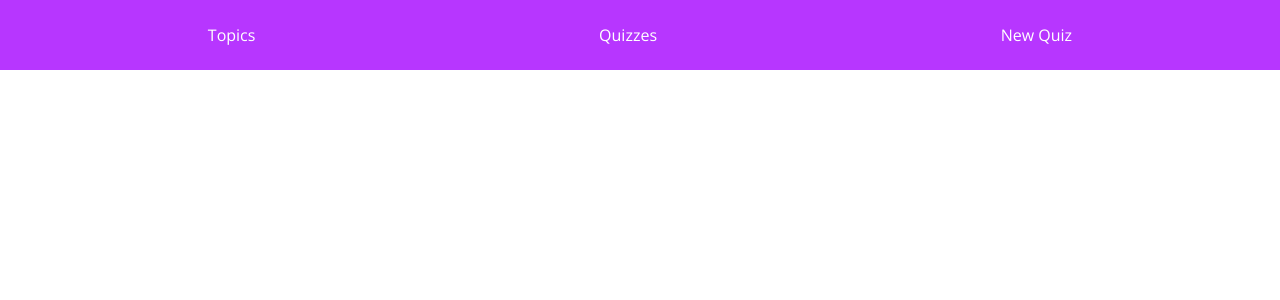
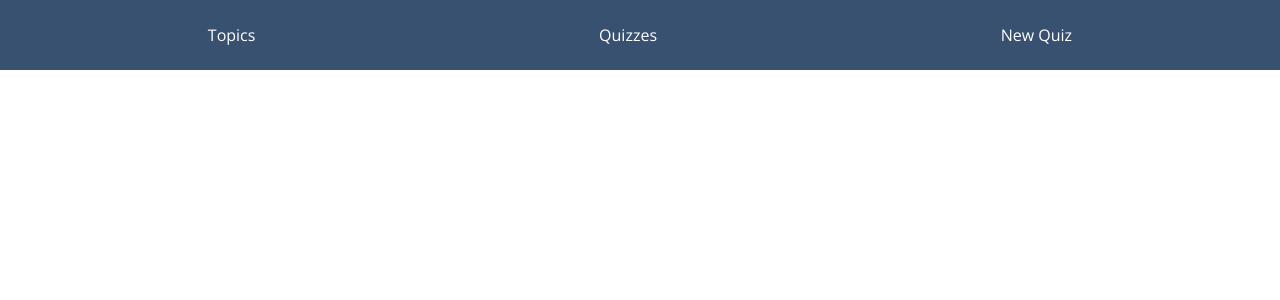
Before and after one commit to traviscult/flashcards, a React (Create React App) app: page / in a window 1280 px wide. Shown: the top 300 px of the page. Built offline with nearby package versions, Linux system fonts and the light colour scheme.

Commit message:
added css styling

```diff
--- a/public/index.css
+++ b/public/index.css
@@ -9,7 +9,7 @@ body {
 }
 
 nav {
-  background: #b736ff;
+  background: #385170;
   display: flex;
   padding: 24px 36px;
 }
@@ -209,10 +209,14 @@ li:not(:last-child) {
 }
 
 .card {
-  background: #b736ff;
+  background: #9fd3c7;
   border-radius: 4px;
   border: none;
   color: white;
   padding: 73px 44px;
   width: 100%;
 }
+section {
+  background-color: #ececec;
+  height: 100vh;
+}
```
